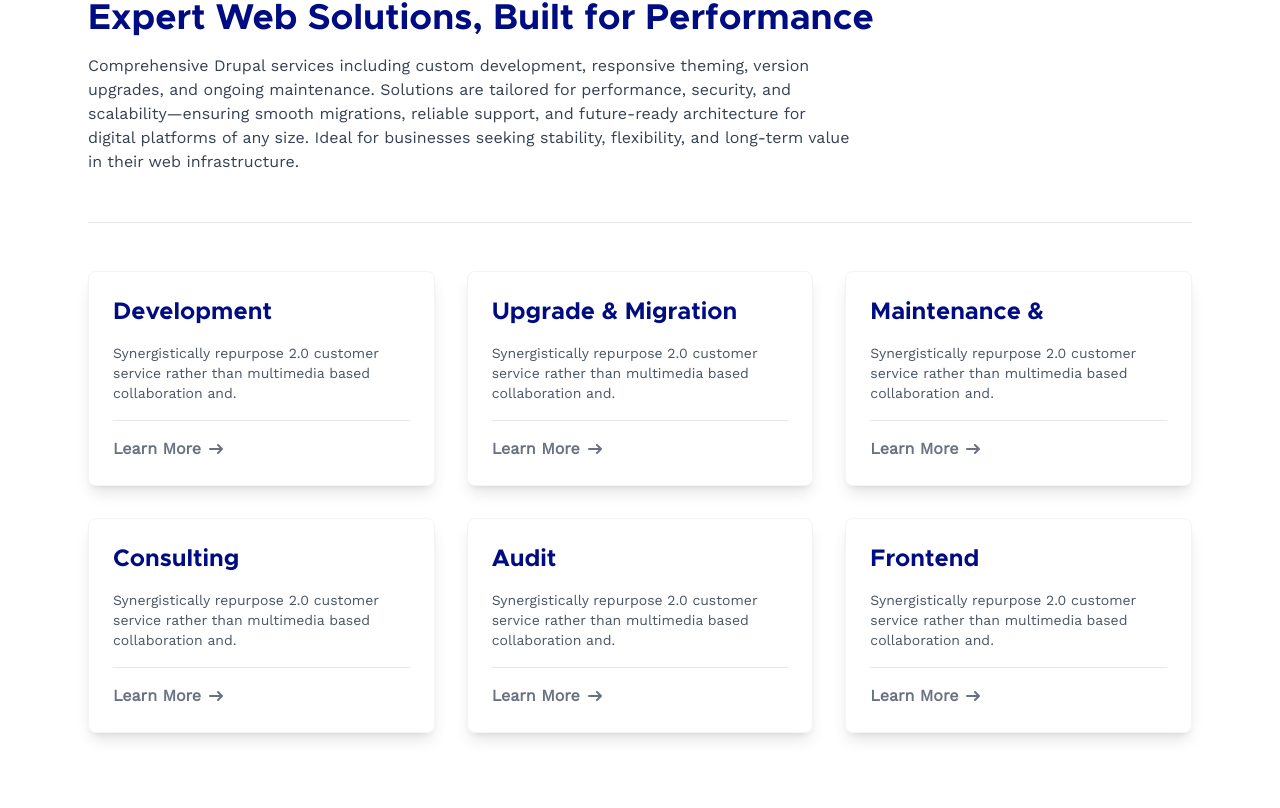
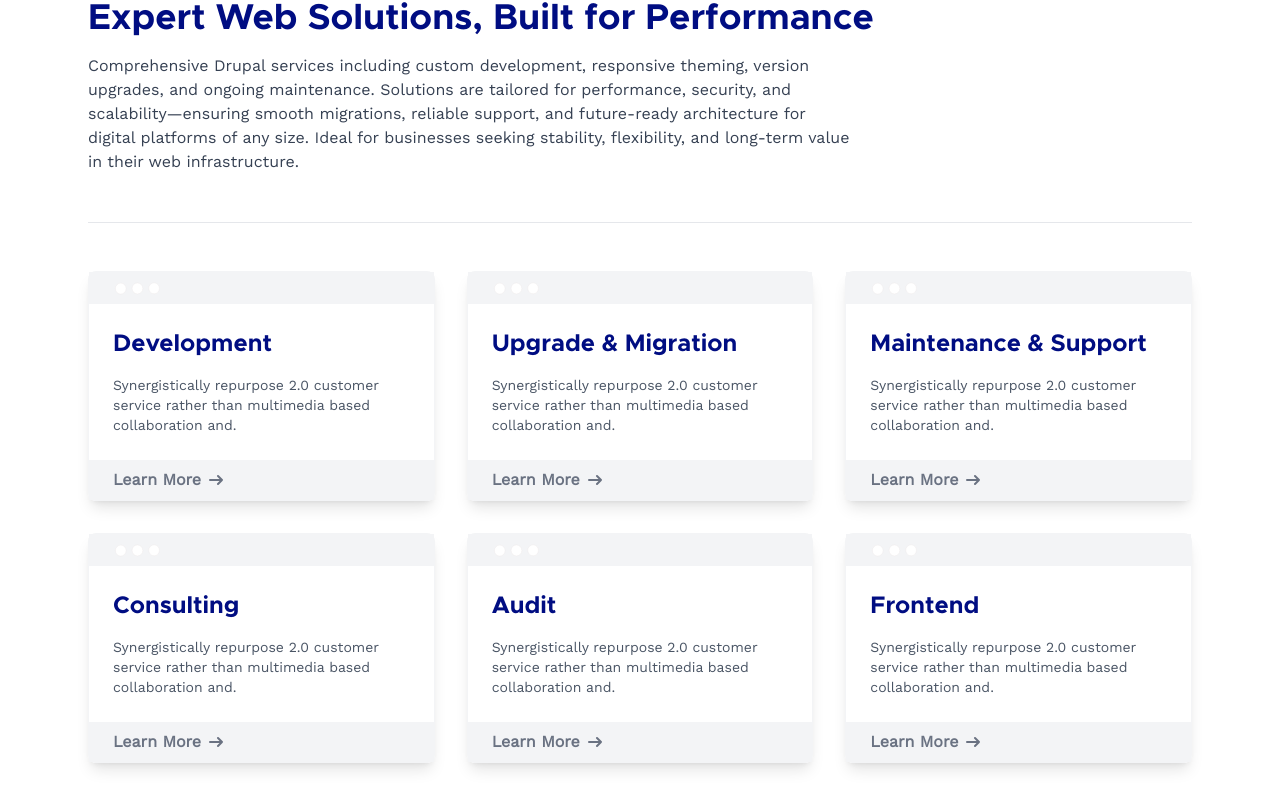
Before and after one commit to malabya/portfolio-mockup, a Next.js app: page / in a window 1280 px wide. Shown: the part 1272-2080 px from the top of the page. Built offline with nearby package versions, Linux system fonts and the light colour scheme.

Commit message:
Updated Service card style.

```diff
--- a/src/components/Cta.tsx
+++ b/src/components/Cta.tsx
@@ -15,7 +15,7 @@
   const variantStyles = {
     primary: 'bg-primary px-4 py-2 text-white border-primary hover:bg-white hover:text-primary',
     secondary: 'bg-white px-4 py-2 text-primary border-primary hover:bg-primary hover:text-white',
-    tertiary: 'bg-white px-0 py-0 text-gray-500 border-0 hover:text-primary',
+    tertiary: 'bg-none px-0 py-0 text-gray-500 border-0 hover:text-primary',
   };
 
   return (
--- a/src/components/HomepageBanner.tsx
+++ b/src/components/HomepageBanner.tsx
@@ -53,7 +53,7 @@
         </>
       }
       childrenRightCol={
-        <div className="relative after:content-[''] after:absolute after:w-full after:h-full after:border-2 after:border-primary after:left-10 after:bottom-10 after:rounded-4xl after:-z-10 before:content-[''] before:absolute before:w-[100] before:h-[100] before:-bottom-2 before:-left-2 before:-z-10 before:bg-[url('/images/dots.svg')] before:bg-no-repeat before:bg-center">
+        <div className="relative after:content-[''] after:absolute after:w-full after:h-full after:border-2 after:border-primary after:left-0 after:bottom-0 lg:after:left-10 lg:after:bottom-10 after:rounded-4xl after:-z-10 before:content-[''] before:absolute before:w-[100] before:h-[100] before:-bottom-4 before:-left-4 before:-z-10 before:bg-[url('/images/dots.svg')] before:bg-no-repeat before:bg-center">
           <img src="/images/headshot.jpg" alt="headshot" className="rounded-4xl p-3" />
         </div>
       }
--- a/src/components/ServiceCard.tsx
+++ b/src/components/ServiceCard.tsx
@@ -9,12 +9,17 @@
 
 export default function ServiceCard({ children, heading, href }: ServiceCardProps) {
   return (
-    <div className="border rounded-lg border-gray-100 shadow-lg px-6 py-6 hover:shadow-2xl transition-shadow duration-200">
-      <Heading as="h4">{heading}</Heading>
-      <div className="text-sm pb-4 mb-4 border-b text-gray-600 border-gray-200">
-        {children}
+    <div className="border rounded-lg border-gray-100 shadow-lg hover:shadow-2xl transition-shadow duration-200">
+      <header className="relative h-8 bg-gray-100 after:content-[''] after:absolute after:w-full after:h-full after:left-6 after:top-0 after:bg-[url('/images/controls.svg')] after:bg-no-repeat after:bg-left"></header>
+      <div className="px-6 py-6 ">
+        <Heading as="h4">{heading}</Heading>
+        <div className="text-sm text-gray-600">
+          {children}
+        </div>
       </div>
-      <Cta href={href} variant="tertiary">Learn More</Cta>
+      <footer className="px-6 py-2 bg-gray-100">
+        <Cta href={href} variant="tertiary">Learn More</Cta>
+      </footer>
     </div>
   )
 }
--- a/src/components/Services.tsx
+++ b/src/components/Services.tsx
@@ -22,7 +22,7 @@
         <ServiceCard heading="Upgrade & Migration" href="/development">
           Synergistically repurpose 2.0 customer service rather than multimedia based collaboration and.
         </ServiceCard>
-        <ServiceCard heading="Maintenance &" href="/development">
+        <ServiceCard heading="Maintenance & Support" href="/development">
           Synergistically repurpose 2.0 customer service rather than multimedia based collaboration and.
         </ServiceCard>
         <ServiceCard heading="Consulting" href="/development">
```
Also changed, not shown: public/images/controls.svg (added), public/images/dots-gray.svg (added).
